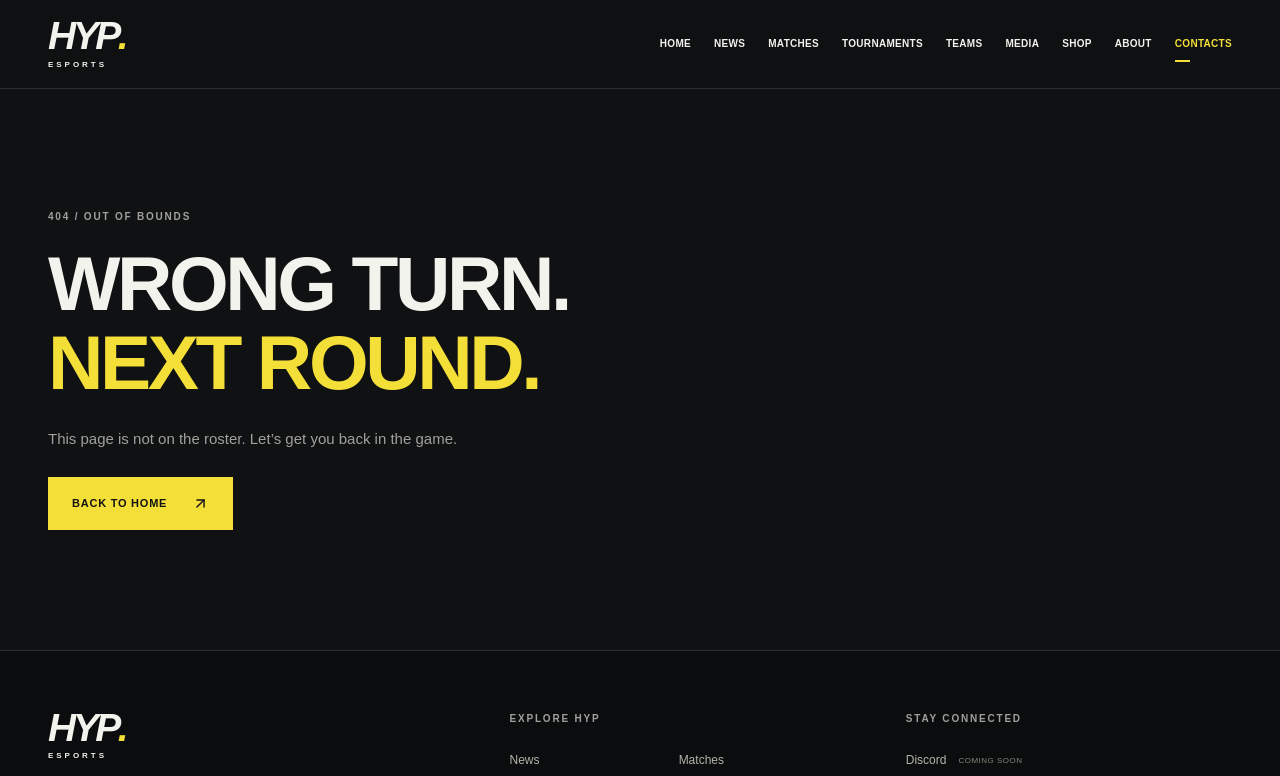
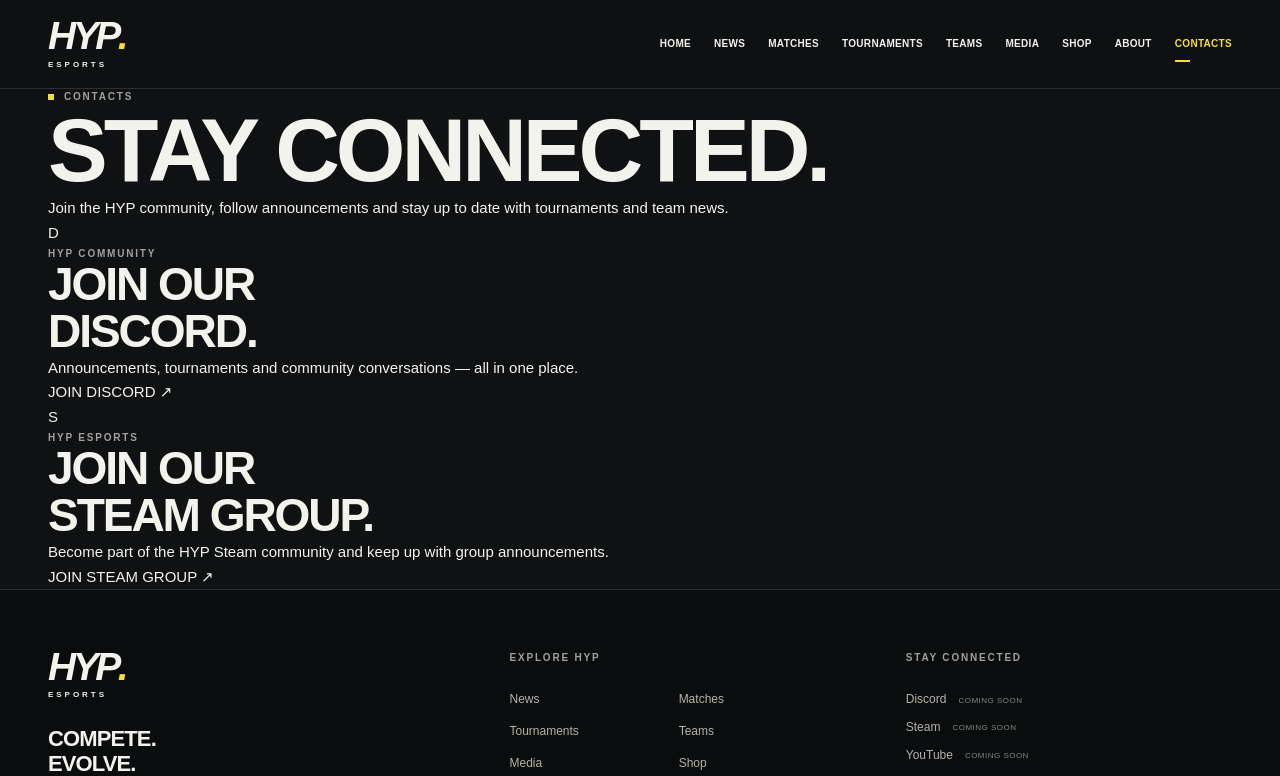
Before and after one commit to dnzlkn10/HYP-Esports-Website, a Next.js app: page /contacts in a window 1280 px wide. Before the commit this address had no page. Shown: the top 776 px of the page. Built offline with nearby package versions, Linux system fonts and the light colour scheme.

Commit message:
feat: add HYP community contacts page

```diff
--- /dev/null
+++ b/app/contacts/page.tsx
@@ -0,0 +1,36 @@
+import type { Metadata } from "next";
+
+export const metadata: Metadata = {
+  title: "Contacts",
+  description: "Join the official HYP Esports Discord community and Steam group.",
+};
+
+export default function Page() {
+  return (
+    <main className="contacts-page">
+      <section className="container contacts-hero">
+        <p className="eyebrow"><span />CONTACTS</p>
+        <h1>STAY CONNECTED<span>.</span></h1>
+        <p className="contacts-intro">Join the HYP community, follow announcements and stay up to date with tournaments and team news.</p>
+
+        <div className="contact-community-grid">
+          <a className="community-card discord-card" href="https://discord.gg/Jnzdk8W2d" target="_blank" rel="noreferrer">
+            <div className="community-icon discord-icon">D</div>
+            <p className="eyebrow">HYP COMMUNITY</p>
+            <h2>JOIN OUR<br/>DISCORD.</h2>
+            <p>Announcements, tournaments and community conversations — all in one place.</p>
+            <span className="community-cta">JOIN DISCORD ↗</span>
+          </a>
+
+          <a className="community-card steam-card" href="https://steamcommunity.com/groups/hypteamtr" target="_blank" rel="noreferrer">
+            <div className="community-icon steam-icon">S</div>
+            <p className="eyebrow">HYP ESPORTS</p>
+            <h2>JOIN OUR<br/>STEAM GROUP.</h2>
+            <p>Become part of the HYP Steam community and keep up with group announcements.</p>
+            <span className="community-cta">JOIN STEAM GROUP ↗</span>
+          </a>
+        </div>
+      </section>
+    </main>
+  );
+}
```
